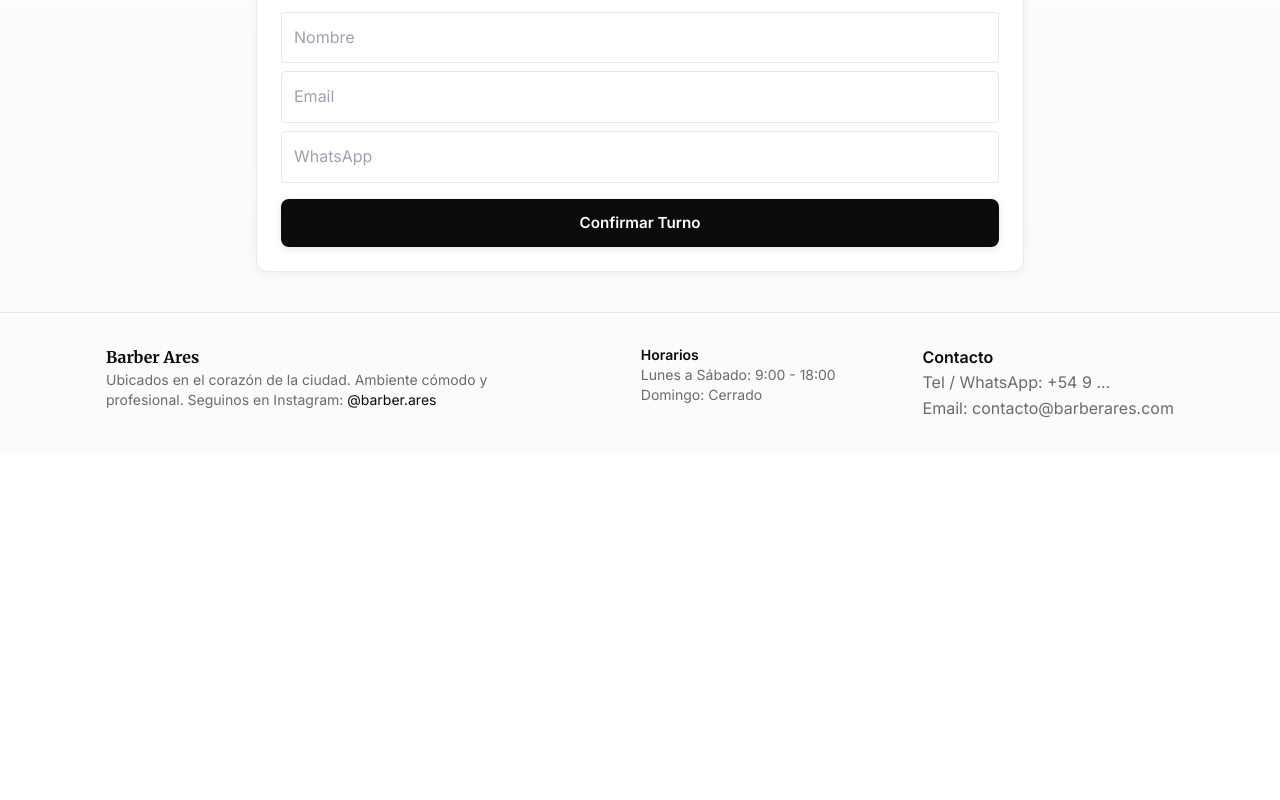
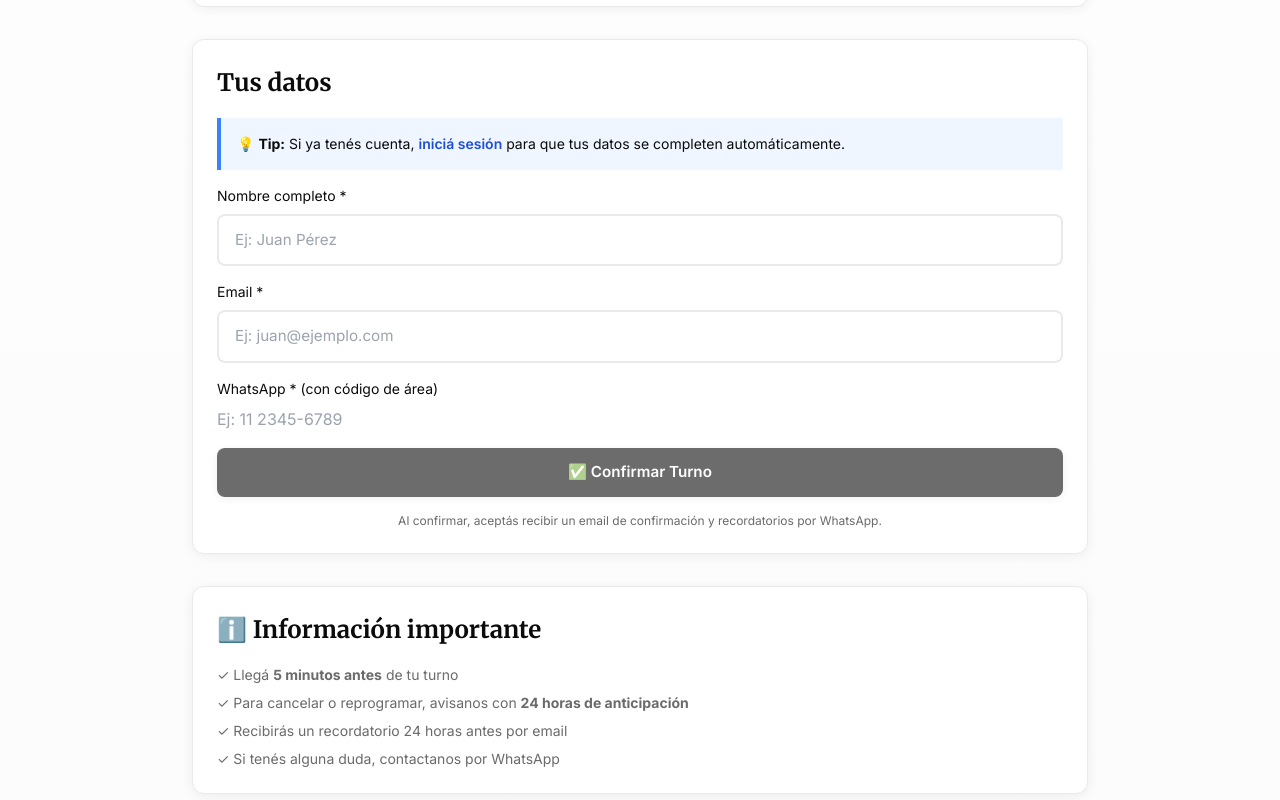
Before and after one commit to lionelc39/barberia-ares, a Next.js app: page /reserva in a window 1280 px wide. Shown: the part 920-1720 px from the top of the page. Before the commit the page ends 1374 px from the top, so only its background shows below. Built offline with nearby package versions, Linux system fonts and the light colour scheme; no server answers; the database is empty.

Commit message:
Update page.tsx

```diff
--- a/src/app/reserva/page.tsx
+++ b/src/app/reserva/page.tsx
@@ -1,45 +1,343 @@
-// src/app/reserva/page.tsx
+// Archivo: src/app/reserva/page.tsx
+// Reemplaza todo el contenido del archivo actual
+
 'use client'
-import { useState } from 'react'
+import { useState, useEffect } from 'react'
 import CalendarPicker from '@/components/CalendarPicker'
 import { supabase } from '@/lib/supabase'
+import { format } from 'date-fns'
+import { es } from 'date-fns/locale'
+import { useRouter } from 'next/navigation'
 
-export default function Reserva(){
+export default function Reserva() {
+  const router = useRouter()
   const [slot, setSlot] = useState<Date | null>(null)
-  const [contact, setContact] = useState({ nombre:'', email:'', whatsapp:'' })
+  const [contact, setContact] = useState({
+    nombre: '',
+    email: '',
+    whatsapp: ''
+  })
   const [loading, setLoading] = useState(false)
   const [message, setMessage] = useState('')
+  const [error, setError] = useState('')
+  const [user, setUser] = useState<any>(null)
 
+  // Verificar si el usuario está logueado
+  useEffect(() => {
+    const checkUser = async () => {
+      const { data: { user } } = await supabase.auth.getUser()
+      if (user) {
+        setUser(user)
+        // Si está logueado, buscar sus datos en la tabla clientes
+        const { data: cliente } = await supabase
+          .from('clientes')
+          .select('*')
+          .eq('email', user.email)
+          .single()
+
+        if (cliente) {
+          setContact({
+            nombre: `${cliente.nombre} ${cliente.apellido}`,
+            email: cliente.email,
+            whatsapp: cliente.whatsapp || ''
+          })
+        }
+      }
+    }
+    checkUser()
+  }, [])
+
+  // Validar formulario
+  const validarFormulario = () => {
+    if (!slot) {
+      setError('Por favor, seleccioná un horario')
+      return false
+    }
+    if (!contact.nombre.trim()) {
+      setError('Por favor, ingresá tu nombre')
+      return false
+    }
+    if (!contact.email.trim()) {
+      setError('Por favor, ingresá tu email')
+      return false
+    }
+    if (!contact.whatsapp.trim()) {
+      setError('Por favor, ingresá tu WhatsApp')
+      return false
+    }
+
+    // Validar formato de email
+    const emailRegex = /^[^\s@]+@[^\s@]+\.[^\s@]+$/
+    if (!emailRegex.test(contact.email)) {
+      setError('Por favor, ingresá un email válido')
+      return false
+    }
+
+    return true
+  }
+
+  // Enviar email de confirmación
+  const enviarEmailConfirmacion = async (datosReserva: any) => {
+    try {
+      const response = await fetch('/api/send-email', {
+        method: 'POST',
+        headers: {
+          'Content-Type': 'application/json',
+        },
+        body: JSON.stringify({
+          to: contact.email,
+          tipo: 'confirmacion_turno',
+          datos: {
+            nombre: contact.nombre,
+            fecha: datosReserva.fecha_formatted,
+            hora: datosReserva.hora,
+            whatsapp: contact.whatsapp
+          }
+        })
+      })
+
+      if (!response.ok) {
+        console.error('Error al enviar email:', await response.text())
+      }
+    } catch (error) {
+      console.error('Error al enviar email:', error)
+      // No bloqueamos la reserva si falla el email
+    }
+  }
+
+  // Manejar la reserva
   const handleReserve = async () => {
-    if (!slot) return alert('Seleccioná un horario')
+    // Limpiar mensajes anteriores
+    setError('')
+    setMessage('')
+
+    // Validar
+    if (!validarFormulario()) {
+      return
+    }
+
     setLoading(true)
-    const fecha = slot.toISOString().split('T')[0]
-    const hora = slot.toLocaleTimeString([], {hour:'2-digit', minute:'2-digit'})
-    // Guardar (simplificado)
-    const { error } = await supabase.from('turnos').insert([{ nombre_cliente: contact.nombre, email: contact.email, whatsapp: contact.whatsapp, fecha, hora }])
-    if (error) {
-      alert('Error: ' + error.message)
-    } else {
-      setMessage(`Turno reservado: ${fecha} ${hora}`)
-      // Opcional: podrías redirigir a una página de confirmación
+
+    try {
+      // Formatear fecha y hora
+      const fecha = slot!.toISOString().split('T')[0]
+      const hora = slot!.toLocaleTimeString('es-AR', {
+        hour: '2-digit',
+        minute: '2-digit',
+        hour12: false
+      })
+
+      // Verificar si el horario sigue disponible
+      const { data: turnoExistente } = await supabase
+        .from('turnos')
+        .select('id')
+        .eq('fecha', fecha)
+        .eq('hora', hora)
+        .single()
+
+      if (turnoExistente) {
+        setError('Lo sentimos, ese horario ya fue reservado. Por favor, elegí otro.')
+        setLoading(false)
+        return
+      }
+
+      // Buscar si el cliente ya existe
+      let cliente_id = null
+      if (user) {
+        const { data: clienteExistente } = await supabase
+          .from('clientes')
+          .select('id')
+          .eq('email', contact.email)
+          .single()
+
+        if (clienteExistente) {
+          cliente_id = clienteExistente.id
+        }
+      }
+
+      // Insertar el turno
+      const { data: nuevoTurno, error: errorTurno } = await supabase
+        .from('turnos')
+        .insert([{
+          cliente_id: cliente_id,
+          nombre_cliente: contact.nombre,
+          email: contact.email,
+          whatsapp: contact.whatsapp,
+          fecha: fecha,
+          hora: hora,
+          estado: 'reservado'
+        }])
+        .select()
+        .single()
+
+      if (errorTurno) {
+        throw errorTurno
+      }
+
+      // Formatear fecha para mostrar
+      const fechaFormatted = format(slot!, "EEEE d 'de' MMMM", { locale: es })
+
+      // Enviar email de confirmación (no esperamos a que termine)
+      enviarEmailConfirmacion({
+        fecha_formatted: fechaFormatted,
+        hora: hora
+      })
+
+      // Mostrar mensaje de éxito
+      setMessage(`¡Turno confirmado! 🎉\n${fechaFormatted} a las ${hora}`)
+
+      // Limpiar formulario
+      setSlot(null)
+
+      // Opcional: redirigir después de 3 segundos
+      setTimeout(() => {
+        router.push('/')
+      }, 3000)
+
+    } catch (error: any) {
+      console.error('Error al reservar:', error)
+      setError('Hubo un error al reservar tu turno. Por favor, intentá nuevamente.')
+    } finally {
+      setLoading(false)
     }
-    setLoading(false)
   }
 
   return (
-    <div className="max-w-3xl mx-auto space-y-6">
-      <h2 className="text-2xl font-semibold">Reservar Turno</h2>
+    <div className="max-w-4xl mx-auto space-y-8 py-8">
+      {/* Encabezado */}
+      <div className="text-center">
+        <h2 className="text-3xl font-bold mb-3">Reservar Turno</h2>
+        <p className="text-muted">
+          Elegí el día y horario que mejor te convenga
+        </p>
+      </div>
 
-      <CalendarPicker onSelectSlot={(d)=>setSlot(d)} />
+      {/* Mensajes de error/éxito */}
+      {error && (
+        <div className="toast error">
+          ⚠️ {error}
+        </div>
+      )}
 
+      {message && (
+        <div className="toast success">
+          ✅ {message}
+        </div>
+      )}
+
+      {/* Selector de calendario */}
+      <CalendarPicker onSelectSlot={(d) => {
+        setSlot(d)
+        setError('') // Limpiar error al seleccionar
+      }} />
+
+      {/* Formulario de datos */}
       <div className="card">
-        <h3 className="font-medium mb-3">Tus datos</h3>
-        <input placeholder="Nombre" className="w-full p-3 border rounded mb-2" value={contact.nombre} onChange={e=>setContact({...contact, nombre:e.target.value})} />
-        <input placeholder="Email" className="w-full p-3 border rounded mb-2" value={contact.email} onChange={e=>setContact({...contact, email:e.target.value})} />
-        <input placeholder="WhatsApp" className="w-full p-3 border rounded mb-4" value={contact.whatsapp} onChange={e=>setContact({...contact, whatsapp:e.target.value})} />
-        <button onClick={handleReserve} className="btn-primary w-full" disabled={loading}>{loading ? <span className="spinner" /> : 'Confirmar Turno'}</button>
+        <h3 className="section-title">Tus datos</h3>
 
-        {message && <div className="mt-4 toast success">{message}</div>}
+        {!user && (
+          <div className="bg-blue-50 border-l-4 border-blue-500 p-4 mb-4">
+            <p className="text-sm">
+              💡 <strong>Tip:</strong> Si ya tenés cuenta,
+              <a href="/login" className="font-semibold text-blue-700 hover:underline ml-1">
+                iniciá sesión
+              </a> para que tus datos se completen automáticamente.
+            </p>
+          </div>
+        )}
+
+        <div className="space-y-4">
+          <div>
+            <label className="block text-sm font-medium mb-2">
+              Nombre completo *
+            </label>
+            <input
+              type="text"
+              placeholder="Ej: Juan Pérez"
+              className="w-full"
+              value={contact.nombre}
+              onChange={(e) => setContact({ ...contact, nombre: e.target.value })}
+              disabled={loading}
+            />
+          </div>
+
+          <div>
+            <label className="block text-sm font-medium mb-2">
+              Email *
+            </label>
+            <input
+              type="email"
+              placeholder="Ej: juan@ejemplo.com"
+              className="w-full"
+              value={contact.email}
+              onChange={(e) => setContact({ ...contact, email: e.target.value })}
+              disabled={loading}
+            />
+          </div>
+
+          <div>
+            <label className="block text-sm font-medium mb-2">
+              WhatsApp * (con código de área)
+            </label>
+            <input
+              type="tel"
+              placeholder="Ej: 11 2345-6789"
+              className="w-full"
+              value={contact.whatsapp}
+              onChange={(e) => setContact({ ...contact, whatsapp: e.target.value })}
+              disabled={loading}
+            />
+          </div>
+
+          {/* Resumen de la reserva */}
+          {slot && (
+            <div className="bg-gray-50 border-2 border-gray-200 rounded-lg p-4 mt-4">
+              <h4 className="font-semibold mb-2">📋 Resumen de tu reserva:</h4>
+              <div className="space-y-1 text-sm">
+                <p>
+                  <strong>Fecha:</strong> {format(slot, "EEEE d 'de' MMMM 'de' yyyy", { locale: es })}
+                </p>
+                <p>
+                  <strong>Hora:</strong> {slot.toLocaleTimeString('es-AR', {
+                    hour: '2-digit',
+                    minute: '2-digit',
+                    hour12: false
+                  })}
+                </p>
+              </div>
+            </div>
+          )}
+
+          <button
+            onClick={handleReserve}
+            className="btn-primary w-full"
+            disabled={loading || !slot}
+          >
+            {loading ? (
+              <span className="flex items-center justify-center gap-2">
+                <span className="spinner"></span>
+                Reservando...
+              </span>
+            ) : (
+              '✅ Confirmar Turno'
+            )}
+          </button>
+
+          <p className="text-xs text-muted text-center mt-2">
+            Al confirmar, aceptás recibir un email de confirmación y recordatorios por WhatsApp.
+          </p>
+        </div>
+      </div>
+
+      {/* Información adicional */}
+      <div className="card bg-gray-50">
+        <h3 className="section-title">ℹ️ Información importante</h3>
+        <ul className="space-y-2 text-sm text-muted">
+          <li>✓ Llegá <strong>5 minutos antes</strong> de tu turno</li>
+          <li>✓ Para cancelar o reprogramar, avisanos con <strong>24 horas de anticipación</strong></li>
+          <li>✓ Recibirás un recordatorio 24 horas antes por email</li>
+          <li>✓ Si tenés alguna duda, contactanos por WhatsApp</li>
+        </ul>
       </div>
     </div>
   )
```
